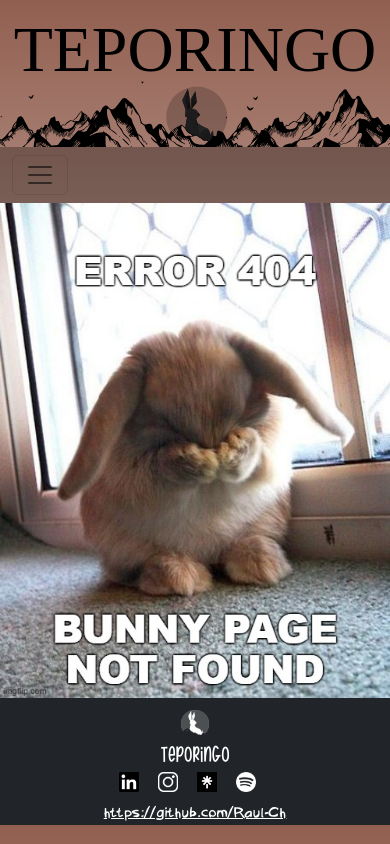
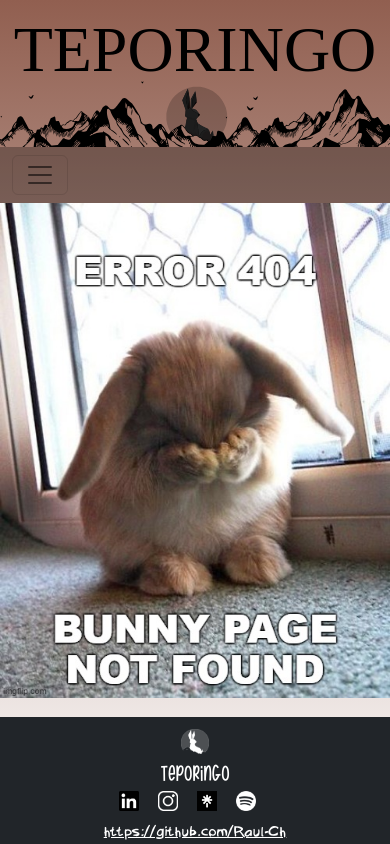
Before and after one commit to Raul-Ch/teporingo-bunnyadvice.com.mx, a Flask app: page /1 in a window 390 px wide. Run offline with Flask 3, Linux system fonts and the light colour scheme; some web fonts are replaced.

Commit message:
Corrections in the bodyu display for mobile devices

```diff
--- a/static/css/footerstyle.css
+++ b/static/css/footerstyle.css
@@ -1,3 +1,7 @@
+#Footer {
+    width: 100%;
+}
+
 #imgFooter {
     width: calc(10% + .5vw);
     height: auto;
@@ -8,7 +12,7 @@
     padding: 7px;
 }
 
-#Footer {
+#Footertext {
     font-family: 'HannieBunny' !important;
     font-weight: 150%;
     color: #FFFFFF;
--- a/static/css/generalstyle.css
+++ b/static/css/generalstyle.css
@@ -11,16 +11,9 @@
   display: flex;
   flex-direction: column;
   background: linear-gradient(to bottom, #915f50,  #ffffff);
-   /*  background-color: #915f50 !important; */
+  min-height: 100vh;
+  /*  background-color: #915f50 !important; */
   /* background-color: #883e3e; /* Use !important to ensure this rule takes precedence ALTERNATIVE*/
-}
-
-main {
-  flex-grow: 1;
-}
-
-.content {
-  flex-grow: 1;
 }
 
 #HomeTitle{
--- a/templates/layout.html
+++ b/templates/layout.html
@@ -102,18 +102,20 @@
   </div>
   </nav>
 
-  {% block content %}{% endblock %}
+  <div style="flex-grow: 1;">
+    {% block content %}{% endblock %}
+</div>
 </body>
 
 <!-- Footer -->
-<footer class="bg-dark">
+<footer class="bg-dark" id="Footer">
   <div id="footer-container" class="container">
     <div id="row-container" class="row">
       <div class="col-md-4 text-center">
         <img src="{{ url_for('static', filename='img/Icon_Bunny_MoonA.png') }}" alt="Footer Image" id="imgFooter">
       </div>
       <div class="col-md-4 text-center">
-        <h2 id="Footer">Teporingo</h2>
+        <h2 id="Footertext">Teporingo</h2>
       </div>
       <div class="col-md-4 text-center">
         <!-- Social Media Icons/Links Here -->
```
